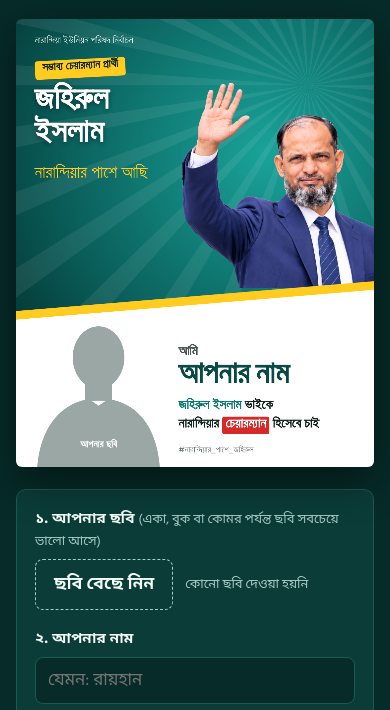
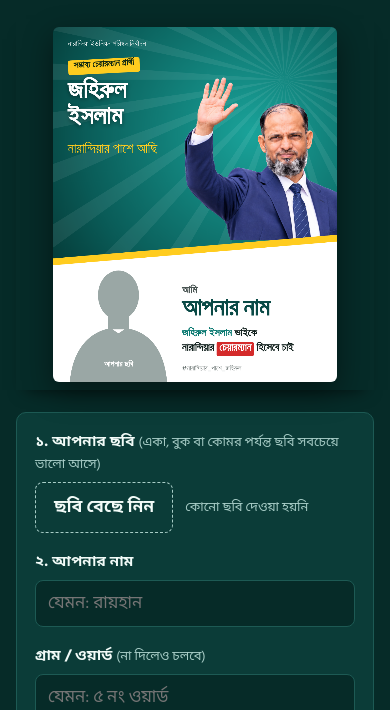
Before and after one commit to suborhan7/johirul-poster, a plain HTML site: page index.html in a window 390 px wide. Shown: the part 134-844 px from the top of the page. Drawn offline with Linux system fonts and the light colour scheme; a web font is replaced by a local one.

Commit message:
Keep card preview pinned on screen while scrolling on mobile
Co-Authored-By: Claude Opus 5.5 <noreply@anthropic.com>
Claude-Session: https://claude.ai/code/session_01QFWHUrV9uwy2yLYYLBpERE

```diff
--- a/index.html
+++ b/index.html
@@ -28,9 +28,11 @@
   header p{margin:6px 0 0;color:var(--muted)}
   .main{display:grid;gap:22px;grid-template-columns:1fr}
   @media (min-width:860px){.main{grid-template-columns:minmax(0,1.1fr) minmax(0,1fr);align-items:start}}
-  .preview{position:relative;min-width:0}
-  .preview canvas{width:100%;max-width:100%;height:auto;display:block;border-radius:6px;box-shadow:0 14px 40px rgba(0,0,0,.45)}
-  .busy{position:absolute;inset:0;display:flex;align-items:center;justify-content:center;background:rgba(3,25,22,.62);border-radius:6px;font-weight:700;font-size:18px}
+  .preview{position:sticky;top:0;z-index:5;min-width:0;background:var(--bg);padding-block:8px;display:flex;justify-content:center;
+    box-shadow:0 10px 16px -10px rgba(0,0,0,.6)}
+  .preview canvas{display:block;width:auto;height:auto;max-width:100%;max-height:42vh;border-radius:6px;box-shadow:0 10px 30px rgba(0,0,0,.45)}
+  @media (min-width:860px){.preview{top:12px;box-shadow:none}.preview canvas{max-height:calc(100vh - 40px)}}
+  .busy{position:absolute;inset:8px 0;display:flex;align-items:center;justify-content:center;background:rgba(3,25,22,.62);border-radius:6px;font-weight:700;font-size:18px}
   form{display:grid;gap:18px;min-width:0;background:var(--panel);border:1px solid var(--line);border-radius:10px;padding:18px}
   .field{display:grid;gap:6px}
   label,.lbl{font-weight:700;font-size:15px}
```
